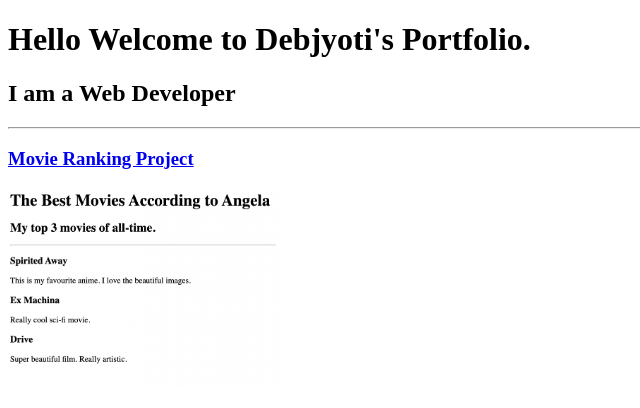
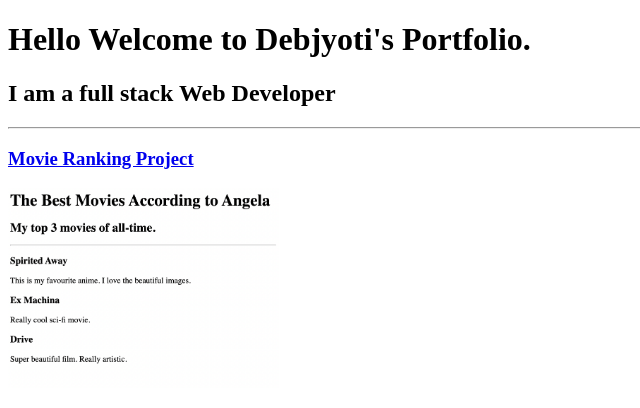
Before and after one commit to Debjyoti-Sasmal/html-portfolio, a plain HTML site: page index.html in a window 1280 px wide. Shown: the top 408 px of the page, without its empty margins (0-640 px from the left). Drawn offline with Linux system fonts and the light colour scheme.

Commit message:
Update index.html

```diff
--- a/index.html
+++ b/index.html
@@ -8,7 +8,7 @@
 
    <body>
        <h1>Hello Welcome to Debjyoti's Portfolio.</h1>
-       <h2>I am a Web Developer</h2>
+       <h2>I am a full stack Web Developer</h2>
        <hr />
        <h3><a href="./public/movie-ranking.html">Movie Ranking Project</a></h3>
        <img src="./assets/images/movie-ranking.png" height="200"/>
```
